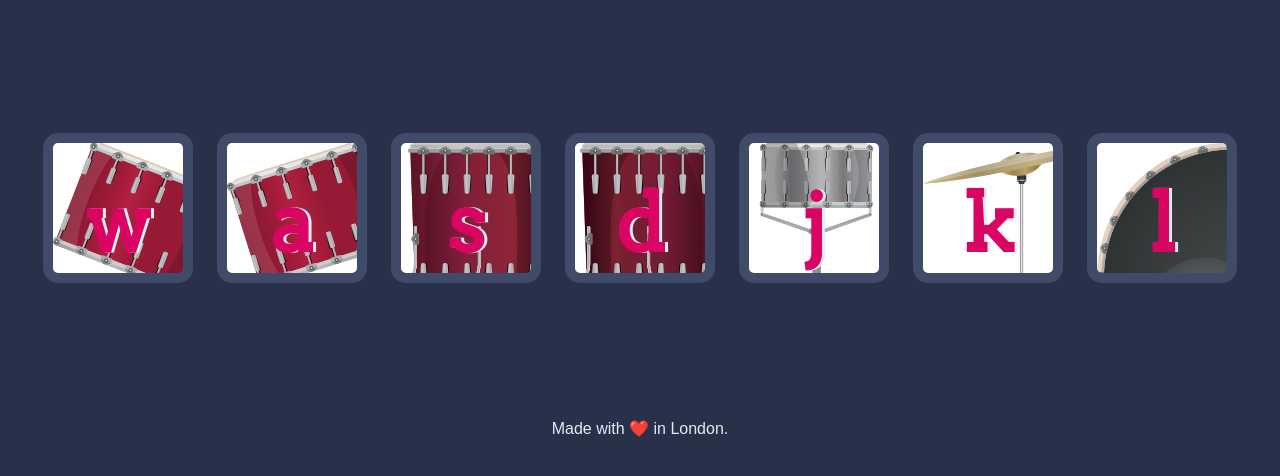
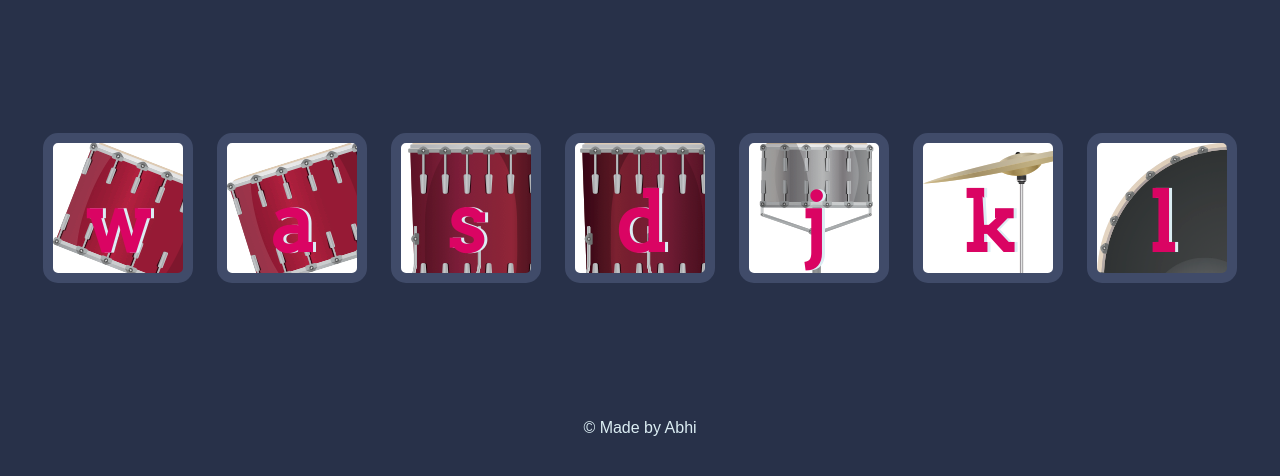
Before and after one commit to sAbhi321/drum-kit, a plain HTML site: page index.html in a window 1280 px wide. Shown: the part 156-632 px from the top of the page. Drawn offline with Linux system fonts and the light colour scheme.

Commit message:
Update index.html

```diff
--- a/index.html
+++ b/index.html
@@ -28,7 +28,7 @@
   </script>
 </body>
 <footer>
-  Made with ❤️ in London.
+   © Made by Abhi
 </footer>
 
 </html>
```
